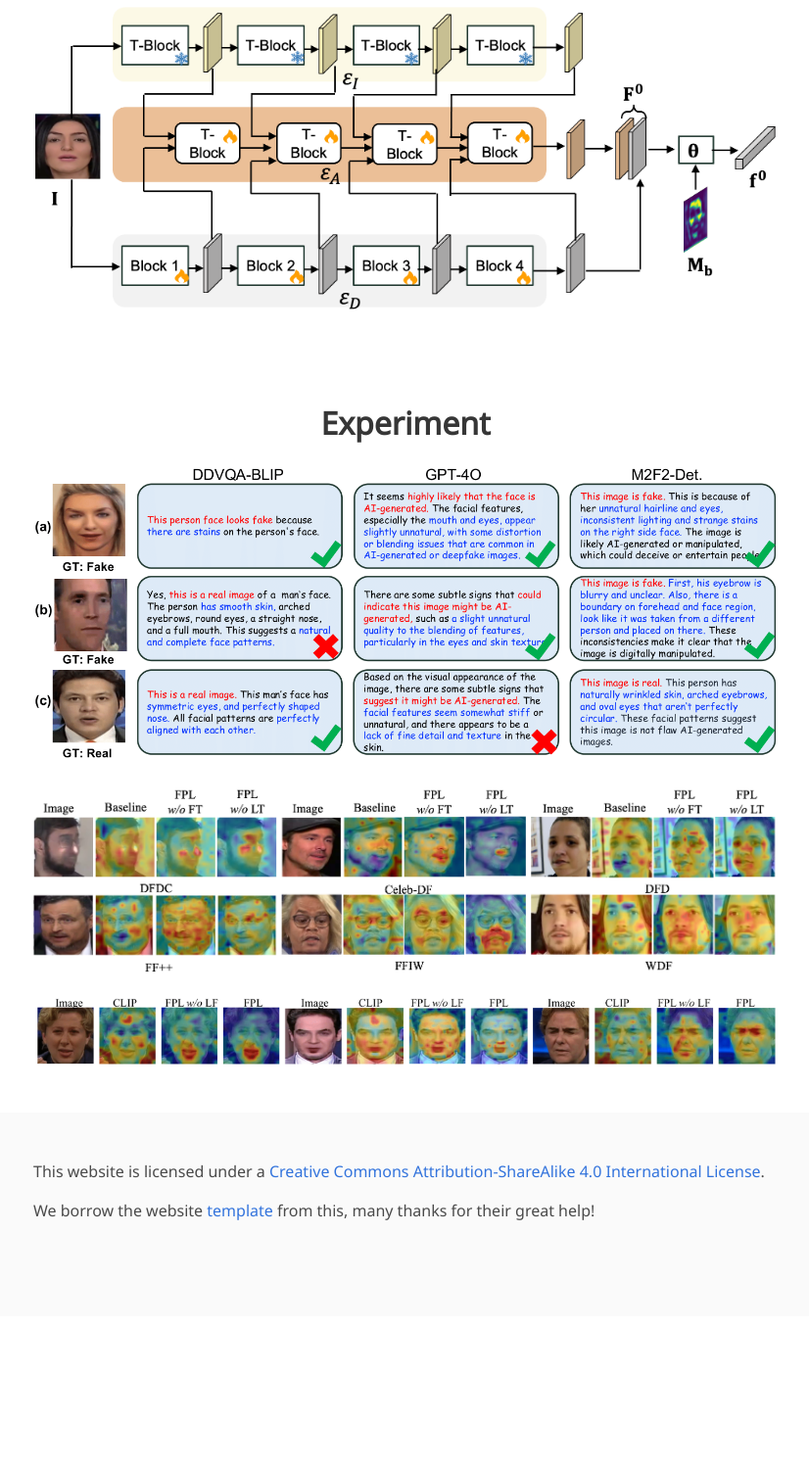
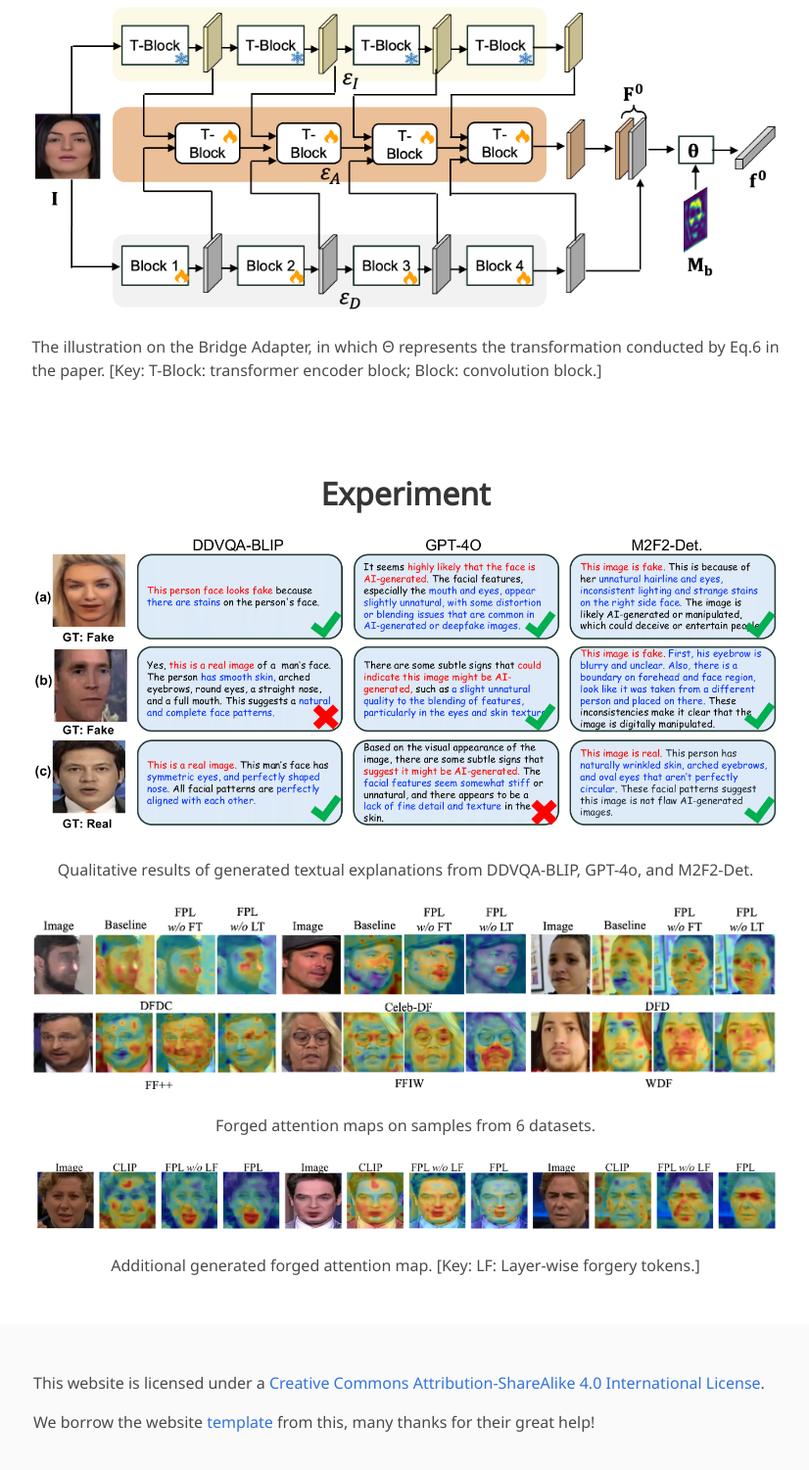
Before and after one commit to M2F2-Net/M2F2-Page, a plain HTML site: page index.html in a window 1280 px wide. Shown: the part 4554-6055 px from the top of the page at 98% size, without its empty margins (226-1052 px from the left). Before the commit the page ends 5898 px from the top, so only its background shows below. Drawn offline with nearby package versions, Linux system fonts and the light colour scheme; some icons are missing; a web font is replaced by a local one.

Commit message:
update caption

```diff
--- a/index.html
+++ b/index.html
@@ -573,7 +573,11 @@
             Empirically, we evaluate M2F2-Det on both detection and sentence generation tasks, on both of which M2F2-Det achieves competitive performance, showing its effectiveness in detecting and explaining diverse and unseen forgeries.
             Code and models will be released upon publication.
           </p> -->
-        </div>
+      <div class="content has-text-justified">
+        <p>
+          The illustration on the Bridge Adapter, in which &#x0398; represents the transformation conducted by Eq.6 in the paper. [Key: T-Block: transformer encoder block; Block: convolution block.]
+      </p>
+      </div>
       </div>
     </div>
     <!--/ Abstract. -->
@@ -595,11 +599,26 @@
         <div class="content image">
           <img src="static/figs/gen_result-1.png", alt="main figure">
         </div>
+        <div class="content has-text-justified">
+          <p style="text-align: center;">
+            Qualitative results of generated textual explanations from DDVQA-BLIP, GPT-4o, and M2F2-Det.
+        </p>
+        </div>
         <div class="content image">
           <img src="static/figs/heatmap_v6.png", alt="main figure">
         </div>
+        <div class="content has-text-justified">
+          <p style="text-align: center;">
+            Forged attention maps on samples from 6 datasets.
+        </p>
+        </div>
         <div class="content image">
           <img src="static/figs/heatmap_v7-1.png", alt="main figure">
+        </div>
+        <div class="content has-text-justified">
+          <p style="text-align: center;">
+            Additional generated forged attention map. [Key: LF: Layer-wise forgery tokens.]
+        </p>
         </div>
         <!-- <div class="content has-text-justified">
           <p>
```
